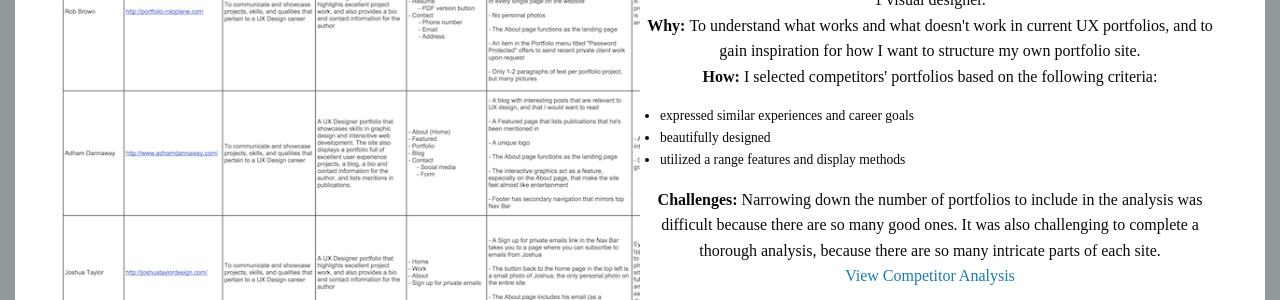
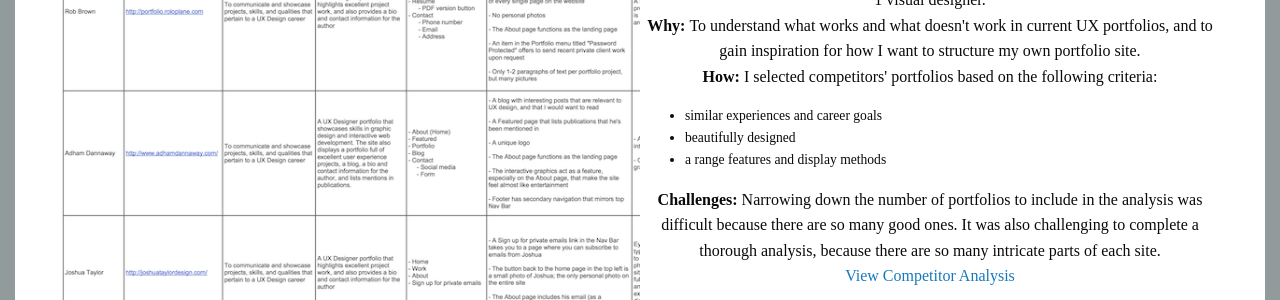
Before and after one commit to emeriwether/emeriwether.github.io, a Jekyll site: the page built from project1.html, in a window 1280 px wide. Shown: the part 2302-2602 px from the top of the page. Built offline with Jekyll 4.4.1, drawn with Linux system fonts in a browser that asks for light colours; some web fonts are replaced.

Commit message:
ct prev com

```diff
--- a/css/home.css
+++ b/css/home.css
@@ -165,4 +165,5 @@ h2 {
 .projDescTextList {
     text-align: left;
     font-size: 85%;
+    padding-left: 25px;
 }
--- a/project1.html
+++ b/project1.html
@@ -30,9 +30,9 @@ category: sub
         <div class="cell medium-6 subsectionThumb"><img src="img/portfolioProjectDescription/competitorAnalysis.png"></div>
         <div class="cell medium-6"><p><b>What: </b>A table of information noting specific features, content, strengths, and weaknesses of five different portfolios.<br><b>Who: </b>I selected the portfolios of five different designers: 4 user experience designers and 1 visual designer.<br> <b>Why: </b>To understand what works and what doesn't work in current UX portfolios, and to gain inspiration for how I want to structure my own portfolio site.<br> <b>How: </b>I selected competitors' portfolios based on the following criteria:</p>
         <ul class="projDescTextList">
-            <li>expressed similar experiences and career goals</li>
+            <li>similar experiences and career goals</li>
             <li>beautifully designed</li>
-            <li>utilized a range features and display methods</li>
+            <li>a range features and display methods</li>
         </ul>
         <p><b>Challenges: </b>Narrowing down the number of portfolios to include in the analysis was difficult because there are so many good ones. It was also challenging to complete a thorough analysis, because there are so many intricate parts of each site.<br><a href="">View Competitor Analysis</a></p>
         </div>
```
